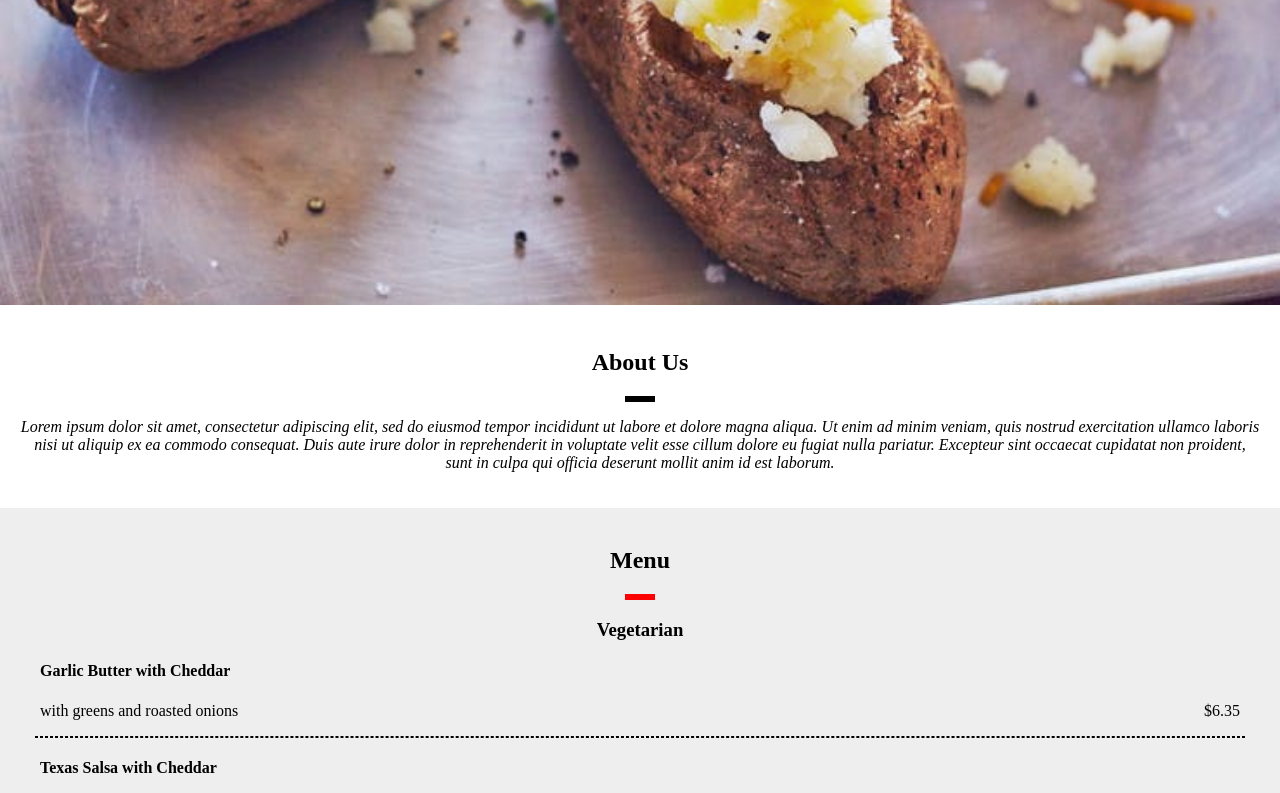
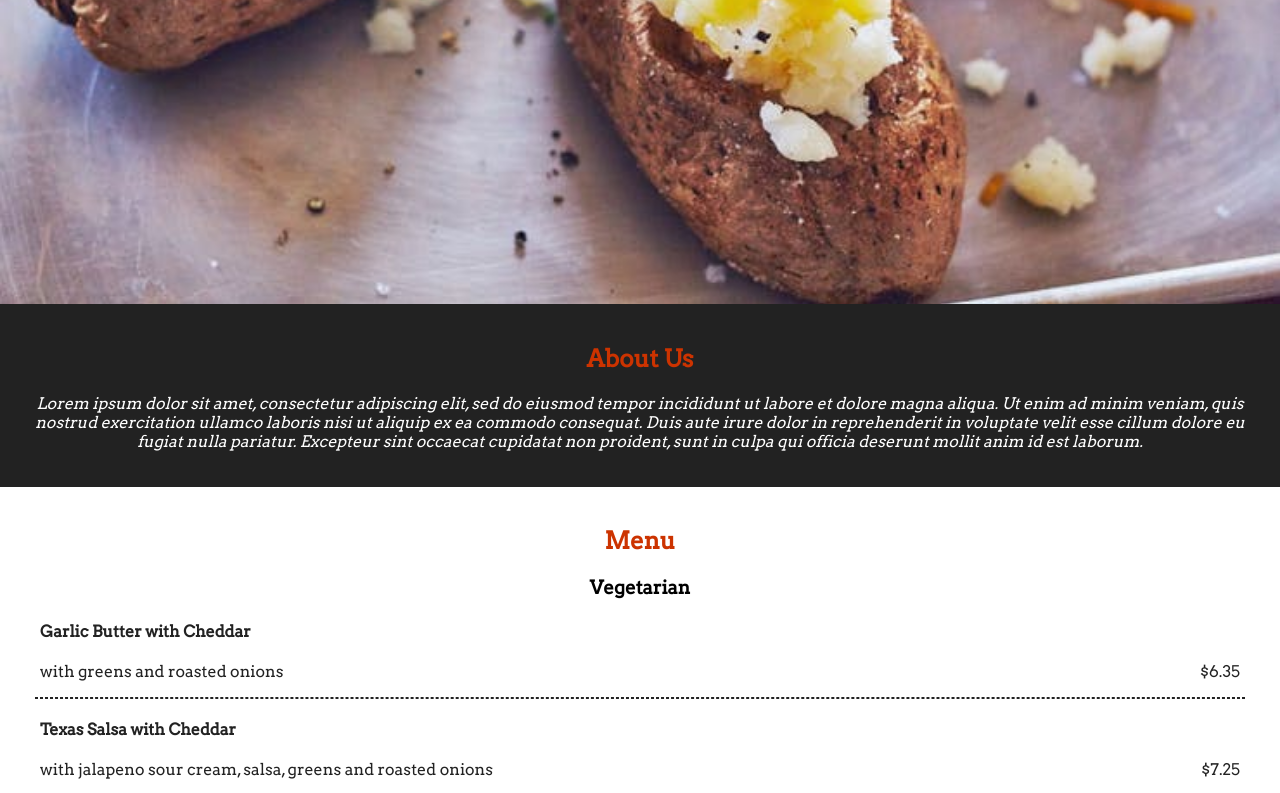
Before and after one commit to onow95/potato-valley, a plain HTML site: page index.html in a window 1280 px wide. Shown: the part 548-1341 px from the top of the page. Drawn offline with Linux system fonts and the light colour scheme.

Commit message:
Add Google font(Arvo)

```diff
--- a/css/style.css
+++ b/css/style.css
@@ -1,12 +1,14 @@
 /* Global Setting */
 * {
   box-sizing: border-box;
+  font-family: 'Arvo', serif;
 }
 body {
  margin: 0;
 }
 a {
   text-decoration: none;
+  text-color: black;
 }
 ul {
   list-style: none;
@@ -19,6 +21,9 @@ ul {
   font-style: italic;
 }
 /* Header */
+h1 {
+  font-size: 2.4em;
+}
 button.collapsible {
   border-radius: 100%;
   position: fixed;
@@ -64,14 +69,25 @@ section {
   text-align: center;
   padding: 20px;
 }
+h2 {
+  color: #c30;
+}
 /* About Us */
+.container-about {
+  color: white;
+  margin-top: -5px;
+  background-color: #222;
+}
 .hr1 {
   width: 30px;
-  border: solid 3px black;
+  border: solid 3px #c30;
 }
 /* Menu */
-#menu {
-  background-color: #eee;
+.container-menu {
+  color: #222;
+}
+#menu h3 {
+  color: black;
 }
 .hr2 {
   width: 30px;
@@ -93,5 +109,5 @@ section {
 }
 .hr3 {
   margin: 8px 15px;
-  border: 1px dashed;
+  border: 0.5px dashed;
 }
--- a/index.html
+++ b/index.html
@@ -7,6 +7,7 @@
   <title>Welcome to Potato Valley Cafe</title>
   <link rel="stylesheet" type="text/css" href="css/style.css">
   <link rel="stylesheet" href="https://use.fontawesome.com/releases/v5.0.13/css/all.css" integrity="sha384-DNOHZ68U8hZfKXOrtjWvjxusGo9WQnrNx2sqG0tfsghAvtVlRW3tvkXWZh58N9jp" crossorigin="anonymous">
+  <link href="https://fonts.googleapis.com/css?family=Arvo" rel="stylesheet">
   <script src="js/main.js"></script>
 </head>
 <body>
@@ -24,17 +25,15 @@
       <div class="logo"><h1>Potato Valley Cafe</h1></div>
     </div>
   </header>
-  <div class="container-fluid">
+  <div class="container-fluid container-about">
     <section id="about">
       <h2>About Us</h2>
-      <hr class="hr1">
       <p class="italic">Lorem ipsum dolor sit amet, consectetur adipiscing elit, sed do eiusmod tempor incididunt ut labore et dolore magna aliqua. Ut enim ad minim veniam, quis nostrud exercitation ullamco laboris nisi ut aliquip ex ea commodo consequat. Duis aute irure dolor in reprehenderit in voluptate velit esse cillum dolore eu fugiat nulla pariatur. Excepteur sint occaecat cupidatat non proident, sunt in culpa qui officia deserunt mollit anim id est laborum.</p>
     </section>
   </div> <!-- .container-fluid -->
-  <div class="container-fluid">
+  <div class="container-fluid container-menu">
     <section id="menu">
       <h2>Menu</h2>
-      <hr class="hr2">
       <div class="menutype">
         <h3>Vegetarian</h3>
         <div class="col-md-6 menuitem">
```
